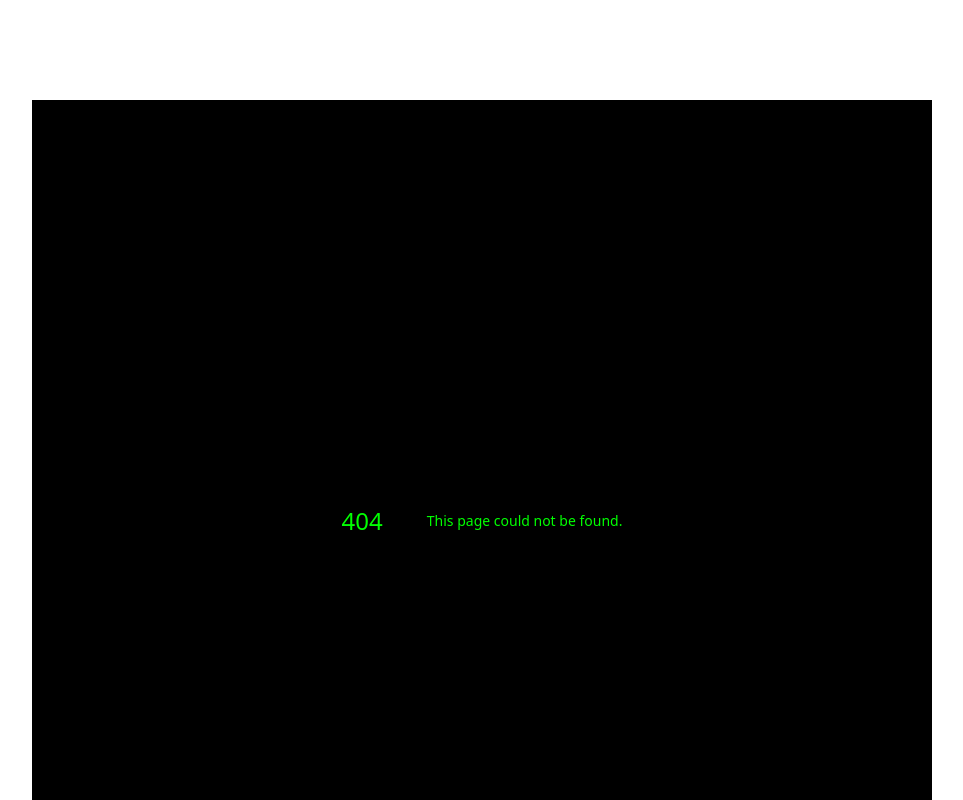
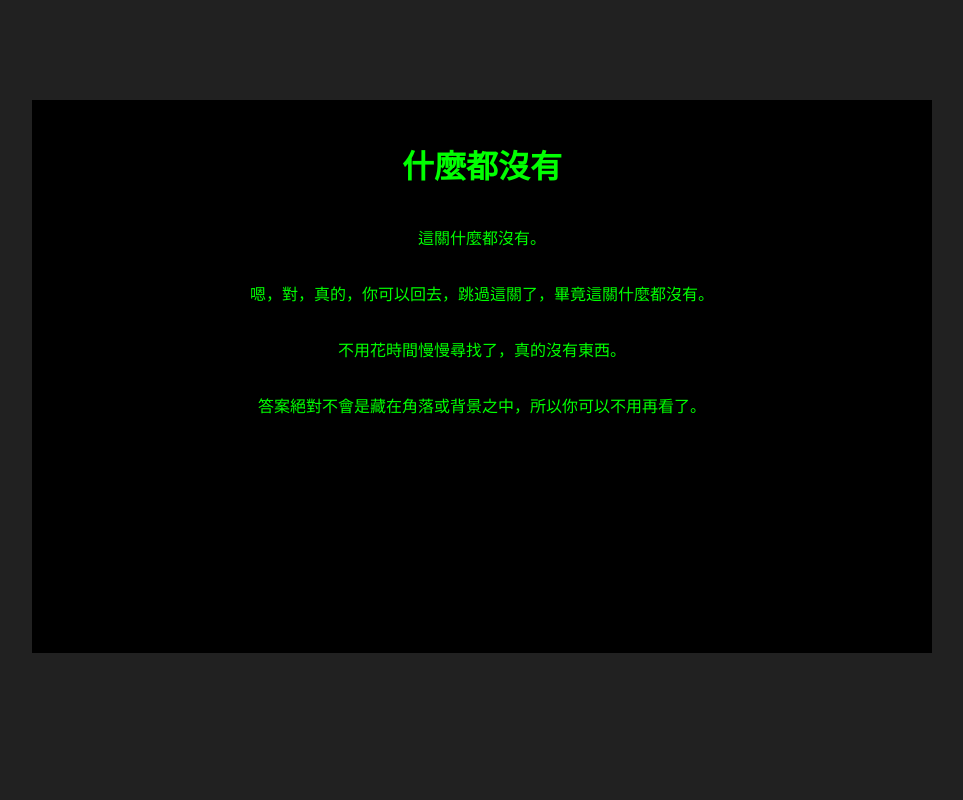
Before and after one commit to HiZollo/hz4ann-flag, a Next.js app: page /levels/7 in a window 1280 px wide. Before the commit this address had no page. Shown: the top 800 px of the page, without its empty margins (158-1121 px from the left). Built offline with nearby package versions, Linux system fonts and the light colour scheme.

Commit message:
chore: add level 7: nothing

```diff
--- /dev/null
+++ b/pages/levels/7.tsx
@@ -0,0 +1,14 @@
+export default function() {
+  return (
+    <>
+      <h1>什麼都沒有</h1>
+      <p>這關什麼都沒有。</p>
+
+      <p>嗯，對，真的，你可以回去，跳過這關了，畢竟這關什麼都沒有。</p>
+
+      <p>不用花時間慢慢尋找了，真的沒有東西。</p>
+
+      <p>答案絕對不會是藏在角落或背景之中，所以你可以不用再看了。</p>
+    </>
+  )
+}
```
